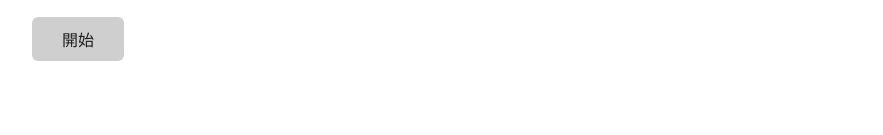
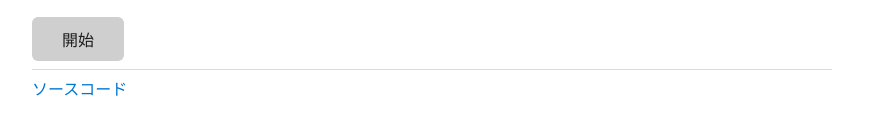
Before and after one commit to ci7lus/friend-password, a React (Vite) app: page / in a window 1280 px wide. Shown: the part 213-348 px from the top of the page, without its empty margins (208-1091 px from the left). Built offline with nearby package versions, Linux system fonts and the light colour scheme.

Commit message:
💬 ホスト先へのリンクとソースコードへのリンクを追加

```diff
--- a/src/App.tsx
+++ b/src/App.tsx
@@ -113,6 +113,8 @@ function App() {
         </p>
         <input type="submit" value="開始" disabled={isDisabled} />
       </form>
+      <hr />
+      <a href="https://github.com/ci7lus/tomitake">ソースコード</a>
     </div>
   )
 }
```
Also changed, not shown: 1 other file (tests, documents, lock files or other folders).
